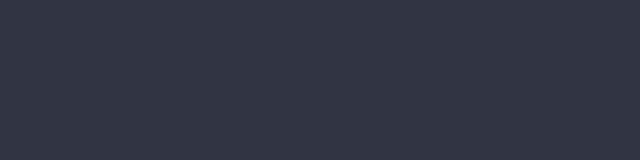
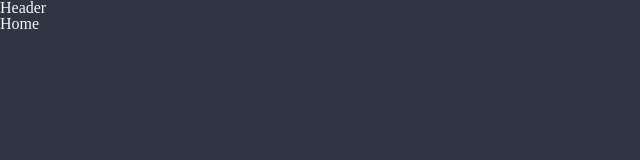
Before and after one commit to parangwave/disney-app, a React (Vite) app: page / in a window 1280 px wide. Shown: the top 160 px of the page, without its empty margins (0-640 px from the left). Built offline with nearby package versions, Linux system fonts and the light colour scheme.

Commit message:
feat: Add router setting
router 초기 세팅

```diff
--- a/src/App.tsx
+++ b/src/App.tsx
@@ -1,35 +1,11 @@
-import { useState } from 'react'
-import reactLogo from './assets/react.svg'
-import viteLogo from '/vite.svg'
-import './App.css'
+import { Outlet } from "react-router-dom";
+import Header from "./component/Header";
 
-function App() {
-  const [count, setCount] = useState(0)
-
+export default function App() {
   return (
     <>
-      <div>
-        <a href="https://vitejs.dev" target="_blank">
-          <img src={viteLogo} className="logo" alt="Vite logo" />
-        </a>
-        <a href="https://react.dev" target="_blank">
-          <img src={reactLogo} className="logo react" alt="React logo" />
-        </a>
-      </div>
-      <h1>Vite + React</h1>
-      <div className="card">
-        <button onClick={() => setCount((count) => count + 1)}>
-          count is {count}
-        </button>
-        <p>
-          Edit <code>src/App.tsx</code> and save to test HMR
-        </p>
-      </div>
-      <p className="read-the-docs">
-        Click on the Vite and React logos to learn more
-      </p>
+      <Header />
+      <Outlet />
     </>
-  )
+  );
 }
-
-export default App
--- a/src/main.tsx
+++ b/src/main.tsx
@@ -1,8 +1,10 @@
 import React from "react";
 import ReactDOM from "react-dom/client";
+import { RouterProvider } from "react-router-dom";
 import { QueryClient, QueryClientProvider } from "@tanstack/react-query";
 import { ReactQueryDevtools } from "@tanstack/react-query-devtools";
 import GlobalStyle from "./utils/GlobalStyle";
+import router from "./router";
 
 // theme
 import { ThemeProvider } from "styled-components";
@@ -19,6 +21,7 @@ root.render(
     <QueryClientProvider client={queryClient}>
       <ThemeProvider theme={theme}>
         <GlobalStyle />
+        <RouterProvider router={router} />
         <ReactQueryDevtools initialIsOpen={true} />
       </ThemeProvider>
     </QueryClientProvider>
```
Also changed, not shown: src/router.tsx (added, +22 -0 lines).
